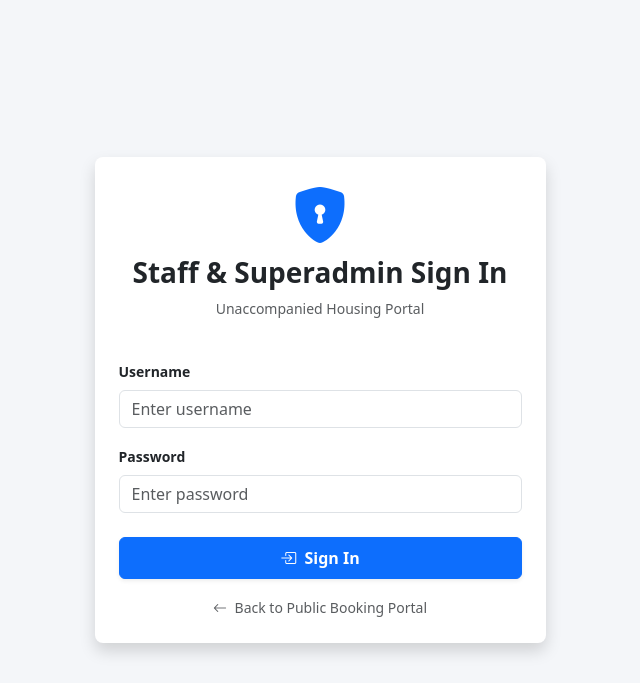
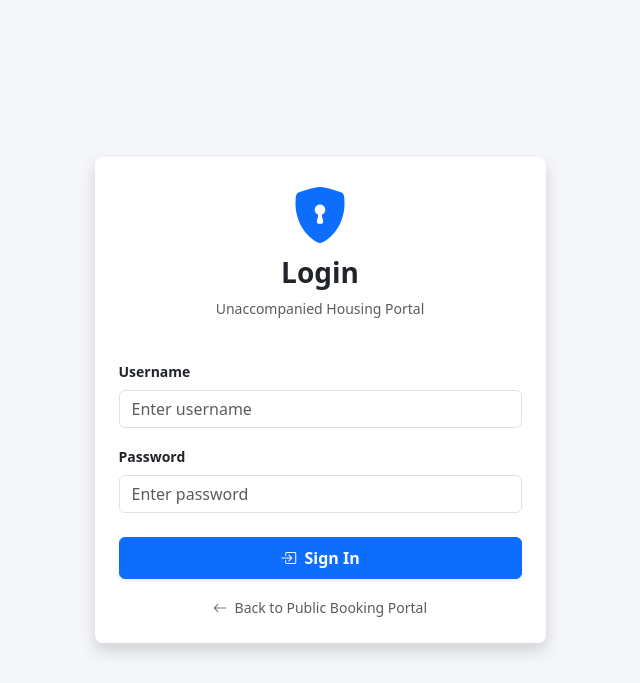
Before and after one commit to HaisaiOjisanoki/housing-booking-app, a Flask app: page /login in a window 1280 px wide. Shown: the top 683 px of the page, without its empty margins (320-960 px from the left). Run offline with Flask 3, Linux system fonts and the light colour scheme.

Commit message:
Update staff login header text from Staff & Superadmin Sign In to Login

```diff
--- a/templates/login.html
+++ b/templates/login.html
@@ -3,7 +3,7 @@
 <head>
     <meta charset="UTF-8">
     <meta name="viewport" content="width=device-width, initial-scale=1.0">
-    <title>Staff Sign In - Unaccompanied Housing</title>
+    <title>Sign In - Unaccompanied Housing</title>
     <link href="https://cdn.jsdelivr.net/npm/bootstrap@5.3.0/dist/css/bootstrap.min.css" rel="stylesheet">
     <link href="https://cdn.jsdelivr.net/npm/bootstrap-icons@1.10.5/font/bootstrap-icons.css" rel="stylesheet">
     <style>
@@ -27,7 +27,7 @@
                 <div class="card shadow p-4 bg-white">
                     <div class="text-center mb-4">
                         <i class="bi bi-shield-lock-fill text-primary display-4"></i>
-                        <h3 class="fw-bold mt-2">Staff & Superadmin Sign In</h3>
+                        <h3 class="fw-bold mt-2">Login</h3>
                         <p class="text-muted small">Unaccompanied Housing Portal</p>
                     </div>
 
```
